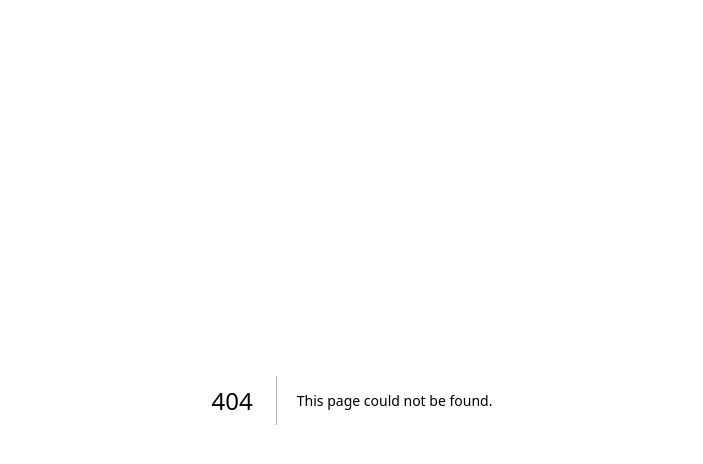
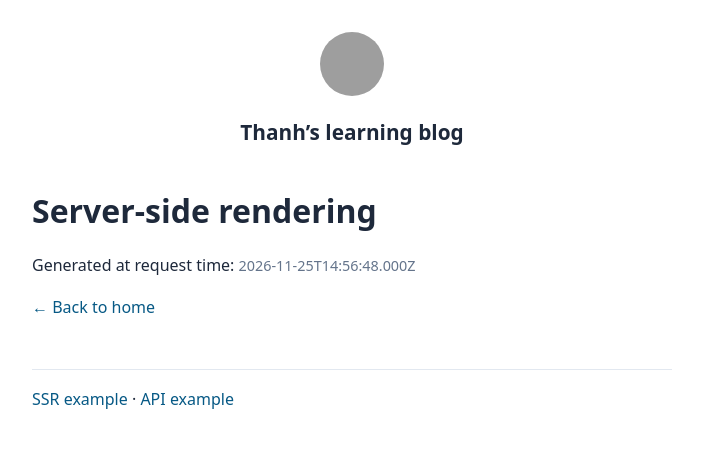
Before and after one commit to Tl4826/web-design, a Next.js app in the folder lab5/part1-pages-router/: page /server-time in a window 1280 px wide. Before the commit this address had no page. Shown: the top 464 px of the page, without its empty margins (288-991 px from the left). Built offline with nearby package versions, Linux system fonts and the light colour scheme; grey boxes are pictures that could not be loaded.

Commit message:
Lab 5 Part 1: add pages/server-time.js

```diff
--- /dev/null
+++ b/lab5/part1-pages-router/pages/server-time.js
@@ -0,0 +1,7 @@
+import Layout from '../components/Layout';
+export async function getServerSideProps() {
+  return { props: { time: new Date().toISOString() } };
+}
+export default function ServerTime({ time }) {
+  return <Layout title="Server-side rendering"><h1>Server-side rendering</h1><p>Generated at request time: <time>{time}</time></p></Layout>;
+}
```
